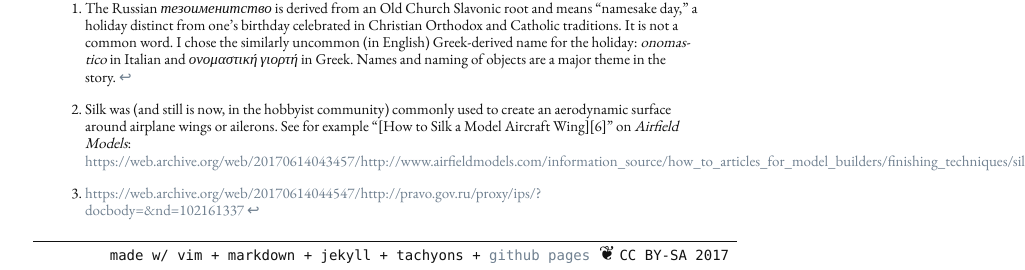
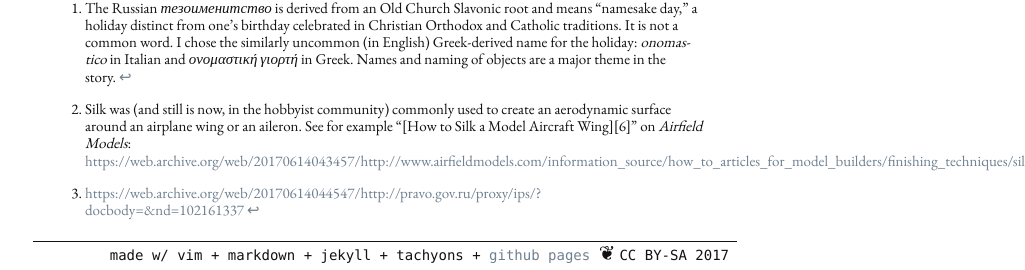
Before and after one commit to denten/denten.github.io, a Jekyll site: the page built from _posts/2017-06-07-liompa.md, in a window 1280 px wide and 900 px high, scrolled down 4188 px. Shown: the part 627-897 px from the top of the window, without its empty margins (255-1280 px from the left). Built offline with Jekyll 4.4.1, drawn with Linux system fonts in a browser that asks for light colours; nearby versions of some CDN libraries; library files that are not in the unit come from our copies.

```diff
--- a/_posts/2017-06-07-liompa.md
+++ b/_posts/2017-06-07-liompa.md
@@ -224,7 +224,7 @@
 
 ### Footnotes
 
-[^1]: Silk was (and still is now, in the hobbyist community) commonly used to create an aerodynamic surface around airplane wings or ailerons. See for example "[How to Silk a Model Aircraft Wing][6]" on *Airfield Models*: <https://web.archive.org/web/20170614043457/http://www.airfieldmodels.com/information_source/how_to_articles_for_model_builders/finishing_techniques/silk_a_wing/index.htm>
+[^1]: Silk was (and still is now, in the hobbyist community) commonly used to create an aerodynamic surface around an airplane wing or an aileron. See for example "[How to Silk a Model Aircraft Wing][6]" on *Airfield Models*: <https://web.archive.org/web/20170614043457/http://www.airfieldmodels.com/information_source/how_to_articles_for_model_builders/finishing_techniques/silk_a_wing/index.htm>
 
 [^2]: The Russian *тезоименитство* is derived from an Old Church Slavonic root and means "namesake day," a holiday distinct from one's birthday celebrated in Christian Orthodox and Catholic traditions. It is not a common word. I chose the similarly uncommon (in English) Greek-derived name for the holiday: *onomastico* in Italian and *ονομαστική γιορτή* in Greek. Names and naming of objects are a major theme in the story.
 
```
